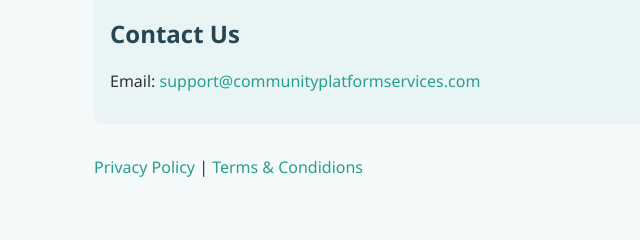
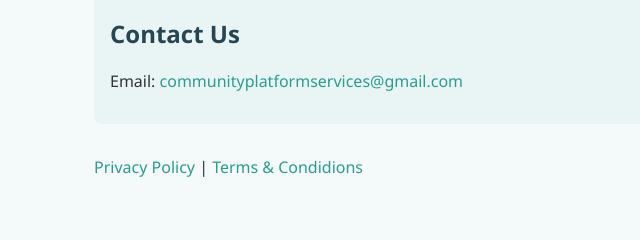
Before and after one commit to vipingoyal786/HomePage, a plain HTML site: page index.html in a window 1280 px wide. Shown: the part 534-774 px from the top of the page, 146-786 px from the left. Drawn offline with Linux system fonts and the light colour scheme.

Commit message:
Update index.html

```diff
--- a/index.html
+++ b/index.html
@@ -75,7 +75,7 @@
 
     <div class="contact">
       <h2>Contact Us</h2>
-      <p>Email: <a href="mailto:support@communityplatformservices.com">support@communityplatformservices.com</a></p>
+      <p>Email: <a href="mailto:communityplatformservices@gmail.com">communityplatformservices@gmail.com</a></p>
     </div>
 
     <div style="margin-top: 2rem;">
```
